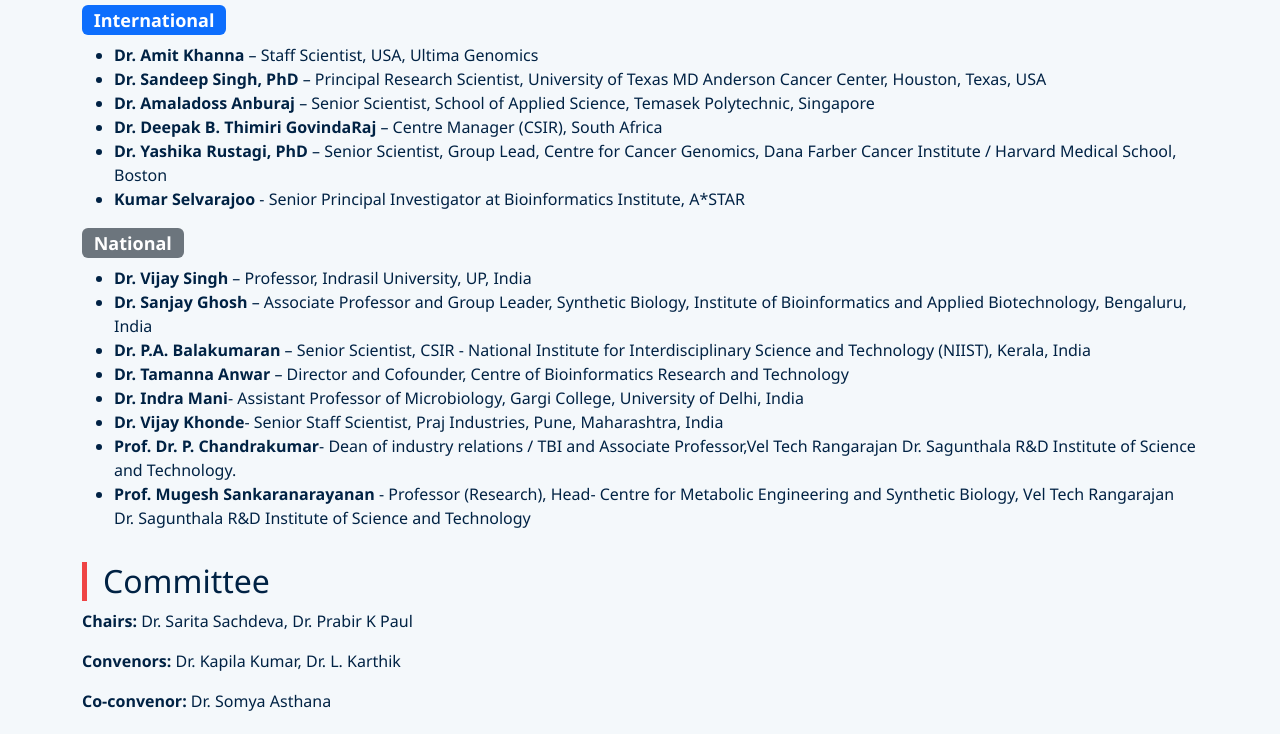
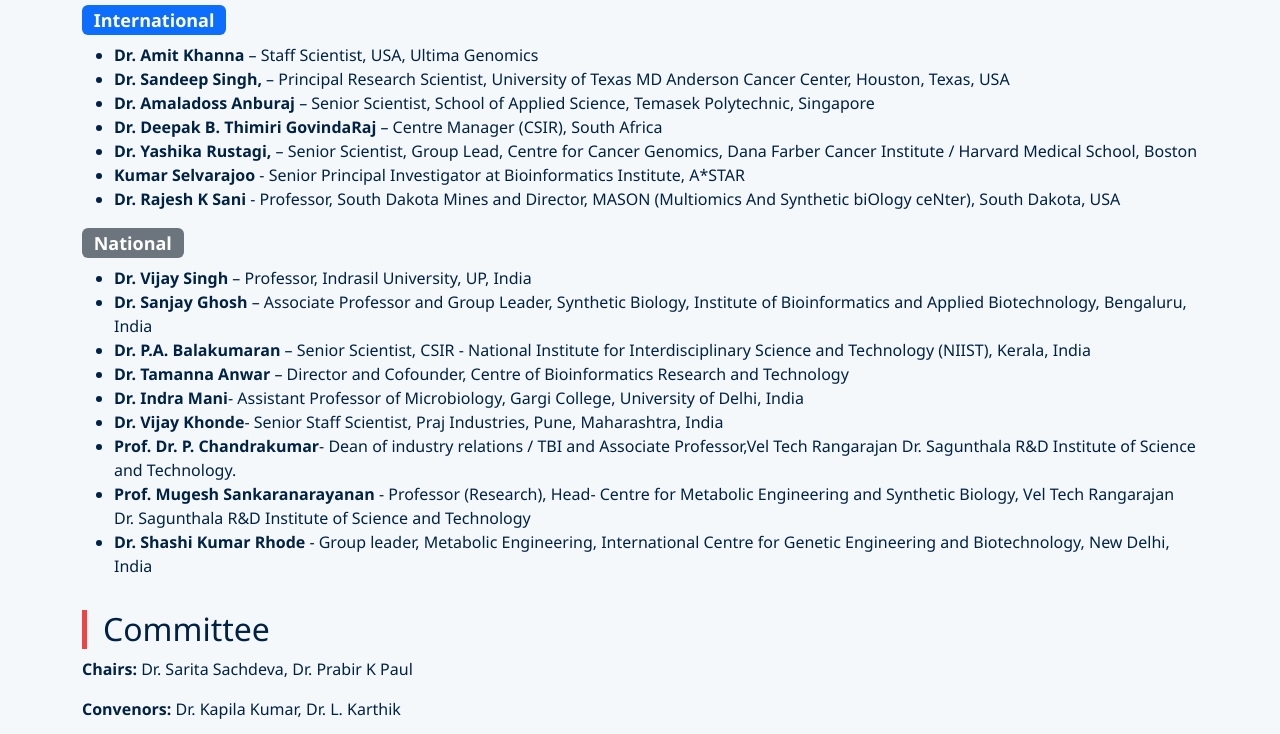
Before and after one commit to Bioconverge/bioconver2025, a plain HTML site: page index.html in a window 1280 px wide. Shown: the part 721-1455 px from the top of the page. Drawn offline with nearby package versions, Linux system fonts and the light colour scheme.

Commit message:
Update index.html

```diff
--- a/index.html
+++ b/index.html
@@ -45,11 +45,12 @@
 <h4><span class="badge bg-primary">International</span></h4>
 <ul>
   <li><strong>Dr. Amit Khanna</strong> – Staff Scientist, USA, Ultima Genomics</li>
-  <li><strong>Dr. Sandeep Singh, PhD</strong> – Principal Research Scientist, University of Texas MD Anderson Cancer Center, Houston, Texas, USA</li>
+  <li><strong>Dr. Sandeep Singh,</strong> – Principal Research Scientist, University of Texas MD Anderson Cancer Center, Houston, Texas, USA</li>
   <li><strong>Dr. Amaladoss Anburaj</strong> – Senior Scientist, School of Applied Science, Temasek Polytechnic, Singapore</li>
   <li><strong>Dr. Deepak B. Thimiri GovindaRaj</strong> – Centre Manager (CSIR), South Africa</li>
-  <li><strong>Dr. Yashika Rustagi, PhD</strong> – Senior Scientist, Group Lead, Centre for Cancer Genomics, Dana Farber Cancer Institute / Harvard Medical School, Boston</li>
+  <li><strong>Dr. Yashika Rustagi,</strong> – Senior Scientist, Group Lead, Centre for Cancer Genomics, Dana Farber Cancer Institute / Harvard Medical School, Boston</li>
   <li><strong>Kumar Selvarajoo</strong> - Senior Principal Investigator at Bioinformatics Institute, A*STAR</li>
+  <li><strong> Dr. Rajesh K Sani</strong> - Professor, South Dakota Mines and Director, MASON (Multiomics And Synthetic biOlogy ceNter), South Dakota, USA</li>
 </ul>
 
 <h4><span class="badge bg-secondary">National</span></h4>
@@ -62,6 +63,7 @@
   <li><strong>Dr. Vijay Khonde</strong>- Senior Staff Scientist, Praj Industries, Pune, Maharashtra, India</li>
   <li><strong>Prof. Dr. P. Chandrakumar</strong>- Dean of industry relations / TBI and Associate Professor,Vel Tech Rangarajan Dr. Sagunthala R&D Institute of Science and Technology.</li>
   <li><strong>Prof. Mugesh Sankaranarayanan</strong> - Professor (Research), Head- Centre for Metabolic Engineering and Synthetic Biology, Vel Tech Rangarajan Dr. Sagunthala R&D Institute of Science and Technology</li>
+  <li><strong>Dr. Shashi Kumar Rhode</strong> - Group leader, Metabolic Engineering, International Centre for Genetic Engineering and Biotechnology, New Delhi, India</li>
 </ul>
 
 
```
